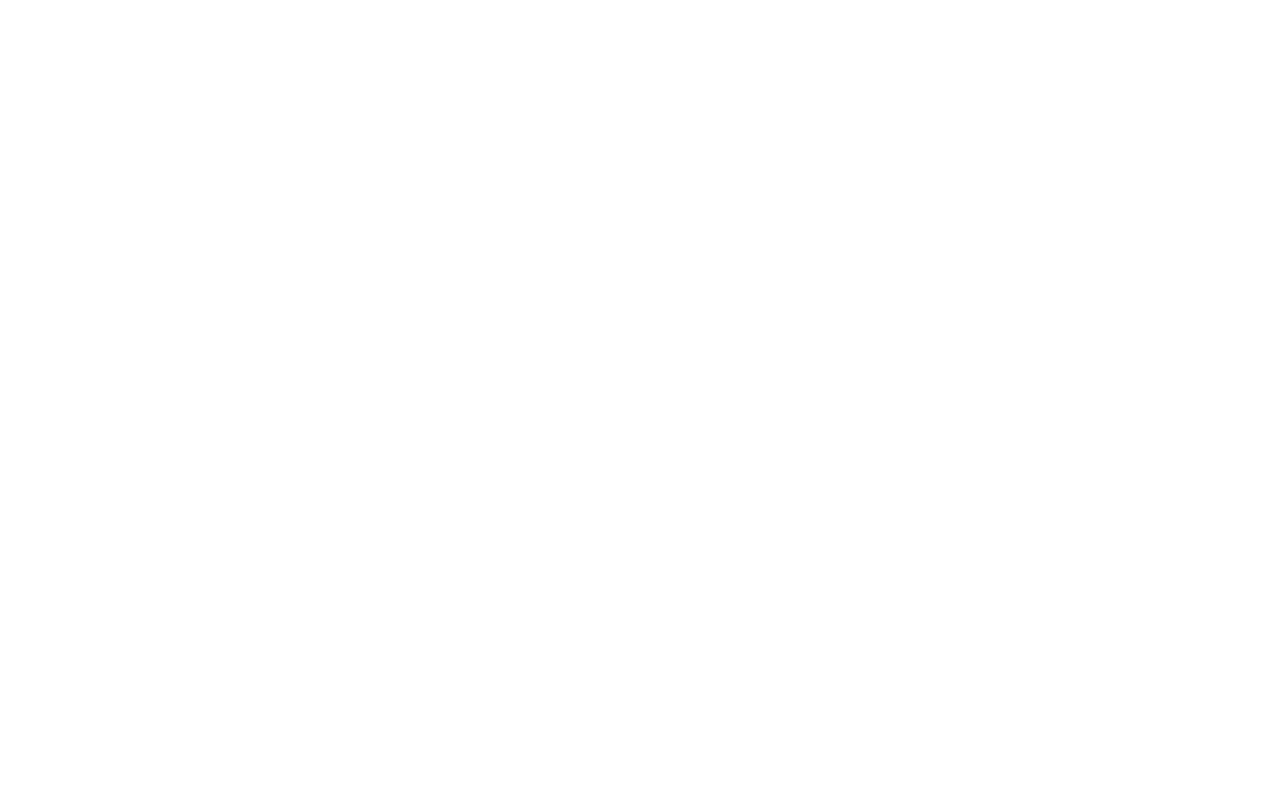
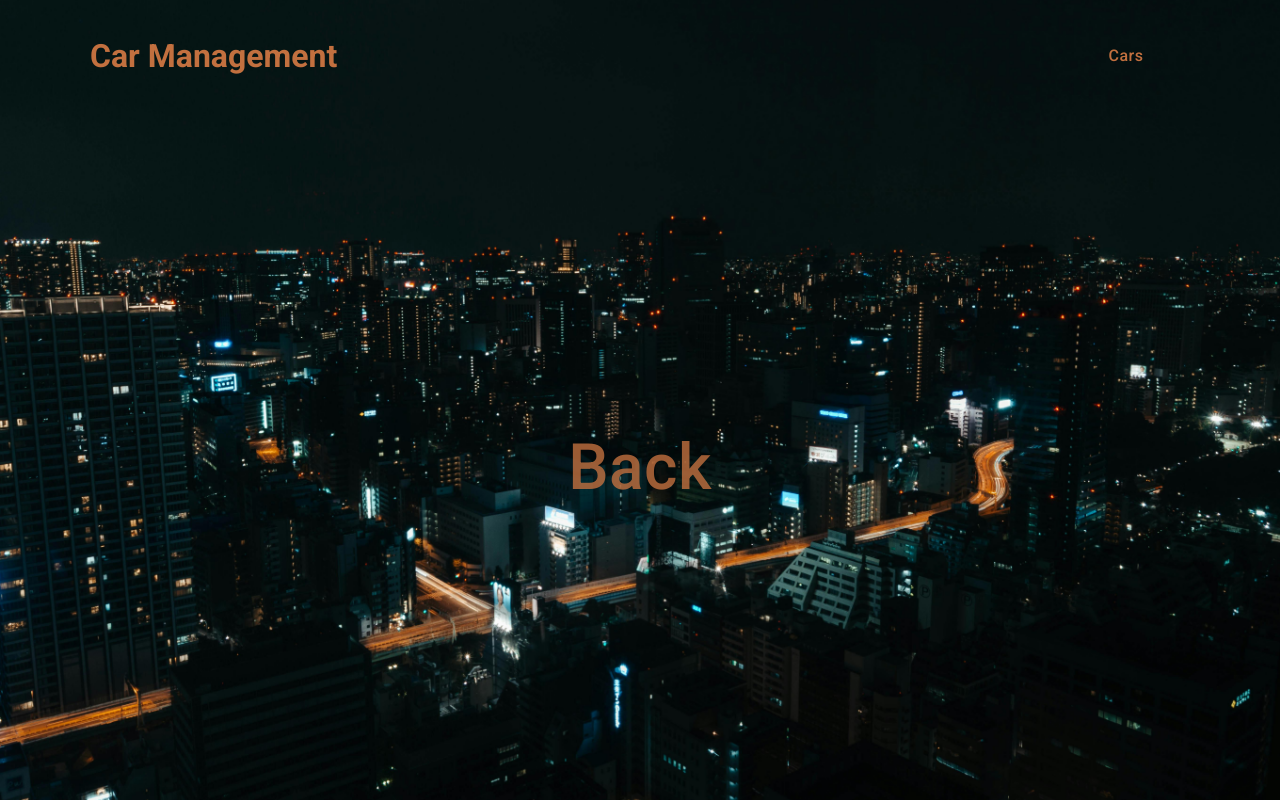
Before and after one commit to ocbtomi36/car-rental-ui, a React (Vite) app: page /cars in a window 1280 px wide. Before the commit this address had no page. Built offline with nearby package versions, Linux system fonts and the light colour scheme.

Commit message:
Nav menu problem fixed

```diff
--- a/src/App.jsx
+++ b/src/App.jsx
@@ -3,6 +3,7 @@
 import LoginForm from "./components/pages/LoginForm";
 import MainScreen from "./components/pages/MainScreen"
 import Users from "./components/pages/users/Users"
+import Cars from "./components/pages/cars/Cars";
 
 const App = () => {
   return (
@@ -13,7 +14,7 @@
           <Route path="/loginform" element={<LoginForm />} />
           <Route path="/mainscreen" element={<MainScreen/>} />
           <Route path="/users" element={<Users/>} />
-
+          <Route path="/cars" element={<Cars/>} />
         </Routes>
       </Router>
     </>
--- a/src/components/pages/MainScreen.jsx
+++ b/src/components/pages/MainScreen.jsx
@@ -2,6 +2,7 @@
 import Navbar from '../Navbar';
 import MobileNavbar from '../MobileNavbar';
 import HamburgerIcon from '../HamburgerIcon';
+
 const MainScreen = () => {
     return (
         <>
@@ -10,14 +11,14 @@
             <div className="navbar__container container">
                 <Logo/>
                 <Navbar>
-                        <li className="navbar__menu-item"><a className="navbar__btn btn" href="./userDetail.html" target="_blank">Users</a></li>
-                        <li className="navbar__menu-item"><a className="navbar__btn btn" href="./carDetail.html" target="_blank">Cars</a></li>
+                    <li className="navbar__menu-item"><a className="navbar__btn btn" href="./users" target="_blank">Users</a></li>
+                    <li className="navbar__menu-item"><a className="navbar__btn btn" href="./cars" target="_blank">Cars</a></li>
                 </Navbar>
                  <div className="navbar__mobile-menu">
                     <HamburgerIcon />
                     <MobileNavbar>
-                            <li className="navbar__mobil-menu-item"><a className="navbar__mobile-menu-link" href="./userDetail.html" target="_blank">Users</a></li>
-                            <li className="navbar__mobil-menu-item"><a className="navbar__mobile-menu-link" href="./carDetail.html" target="_blank">Cars</a></li>
+                        <li className="navbar__mobil-menu-item"><a className="navbar__mobile-menu-link" href="./users" target="_blank">Users</a></li>
+                        <li className="navbar__mobil-menu-item"><a className="navbar__mobile-menu-link" href="./cars" target="_blank">Cars</a></li>
                     </MobileNavbar>
                  </div>
             </div>
--- a/src/components/pages/cars/Cars.jsx
+++ b/src/components/pages/cars/Cars.jsx
@@ -0,0 +1,31 @@
+import Navbar from '../../Navbar';
+import MobileNavbar from '../../MobileNavbar';
+import HamburgerIcon from '../../HamburgerIcon';
+
+
+const Cars = () => {
+    return (
+        <>
+    <header className="hero">
+        <div className="navbar">
+            <div className="navbar__container container">
+                <h1 className="navbar__headline-text">Car Management</h1>
+                <Navbar>
+                    <li className="navbar__menu-item"><a className="navbar__btn btn" href="/allCars" target="_blank">Cars</a></li>
+                </Navbar>
+                 <div className="navbar__mobile-menu">
+                    <HamburgerIcon />
+                    <MobileNavbar>
+                        <li className="navbar__mobil-menu-item"><a className="navbar__mobile-menu-link" href="/allCars" target="_blank">Cars</a></li>
+                    </MobileNavbar>
+                 </div>
+            </div>
+        </div>
+        <div className="main-content">
+            <a className="main-content__btn btn" href="/mainscreen" target="_blank">Back</a>
+        </div>
+    </header>
+        </>
+    );
+}
+export default Cars
--- a/src/components/pages/users/Users.jsx
+++ b/src/components/pages/users/Users.jsx
@@ -2,27 +2,33 @@
 import MobileNavbar from "../../MobileNavbar";
 import HamburgerIcon from "../../HamburgerIcon";
 
+
 const Users = () => {
 
     return (
-        <main className="hero">
+        <>
+    <main className="hero">
         <div className="navbar">
             <div className="navbar__container container">
                 <h1 className="navbar__headline-text">User Management</h1>
                 <Navbar>
-                        <li className="navbar__menu-item"><a className="navbar__btn btn" href="./userDetail.html" target="_blank">Employee</a></li>
-                        <li className="navbar__menu-item"><a className="navbar__btn btn" href="./carDetail.html" target="_blank">Customer</a></li>
+                    <li className="navbar__menu-item"><a className="navbar__btn btn" href="/employees" target="_blank">Employee</a></li>
+                    <li className="navbar__menu-item"><a className="navbar__btn btn" href="/customers" target="_blank">Customer</a></li>
                 </Navbar>
-                <div className="navbar__mobile-menu">
-                    <HamburgerIcon/>
+                 <div className="navbar__mobile-menu">
+                    <HamburgerIcon />
                     <MobileNavbar>
-                            <li className="navbar__mobil-menu-item"><a className="navbar__mobile-menu-link" href="./userDetail.html" target="_blank">Employee</a></li>
-                            <li className="navbar__mobil-menu-item"><a className="navbar__mobile-menu-link" href="./carDetail.html" target="_blank">Customer</a></li>
+                        <li className="navbar__mobil-menu-item"><a className="navbar__mobile-menu-link" href="/employees" target="_blank">Employee</a></li>
+                        <li className="navbar__mobil-menu-item"><a className="navbar__mobile-menu-link" href="/customers" target="_blank">Customer</a></li>
                     </MobileNavbar>
                  </div>
             </div>
         </div>
+        <div className="main-content">
+            <a className="main-content__btn btn" href="/mainscreen" target="_blank">Back</a>
+        </div>
     </main>
+        </>
     );
 }
 
--- a/src/index.css
+++ b/src/index.css
@@ -87,10 +87,7 @@
 
 .navbar {
     padding: 1rem 2rem;
-    position: fixed;
-    top: 0;
-    left: 0;
-    right: 0;
+    height: 15vh;
 }
 
 .navbar__container {
@@ -206,7 +203,9 @@
     margin-left: -10px;
 }
 
-/* Main Content */
+/* Main Content
+*/
+
 
 .main-content {
     display: flex;
@@ -214,7 +213,8 @@
     align-items: center;
     color: var(--secondary-color);
     opacity: 0.8;
-    height: 90vh;
+    height: 85vh;
+    overflow: hidden;
     flex-direction: column;
 }
 
@@ -233,6 +233,8 @@
     padding-top: 4px;
     border-radius: 0px;
 }
+
+
 /* Login form */
 
 .login-body {
```
